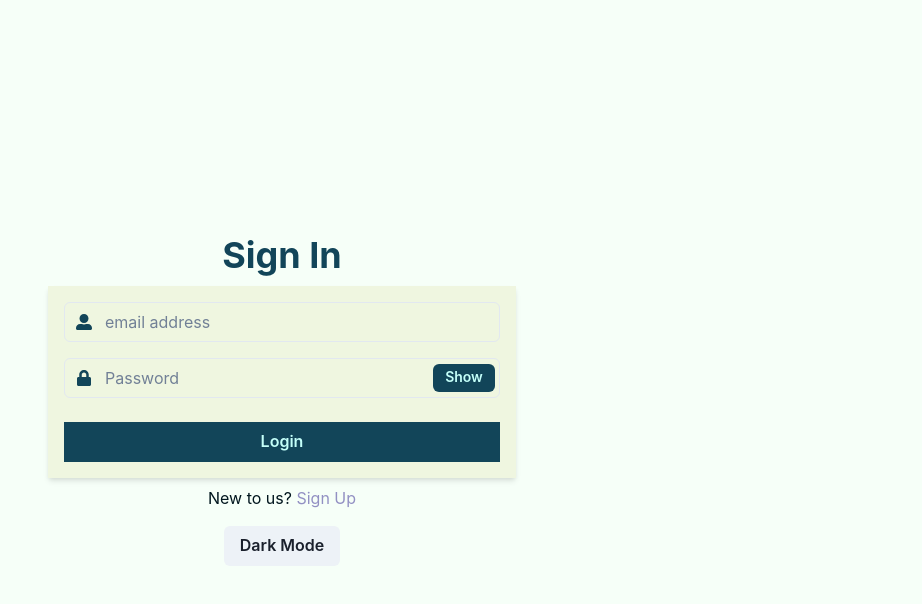
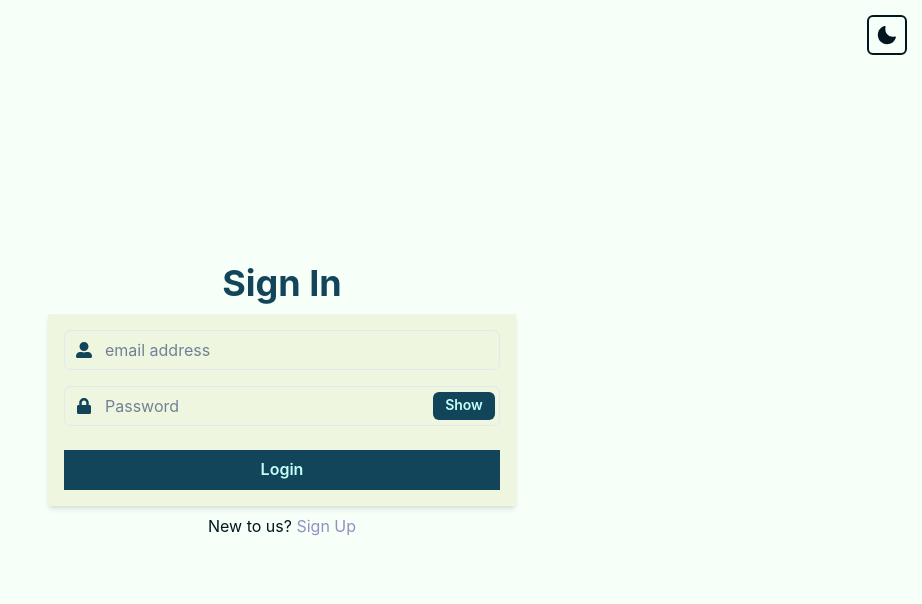
Before and after one commit to nihalmenon/db-project, a React (Create React App) app in the folder client/: page /signin in a window 1280 px wide. Shown: the top 604 px of the page, without its empty margins (358-1280 px from the left). Built offline with nearby package versions, Linux system fonts and the light colour scheme; no server answers.

Commit message:
tightened up darkmode

```diff
--- a/client/src/App.tsx
+++ b/client/src/App.tsx
@@ -15,6 +15,7 @@ import { BrowserRouter as Router, Route, Routes } from "react-router-dom";
 
 import "./App.css";
 import { Stats } from "./components/stats";
+import { DarkmodeButton } from "./components/darkmodeButton";
 
 function App() {
   return (
@@ -35,6 +36,7 @@ function App() {
             <Route path="*" element={<ErrorPage />} />
           </Route>
         </Routes>
+        <DarkmodeButton />
       </Router>
     </div>
   );
--- a/client/src/components/addTrip.tsx
+++ b/client/src/components/addTrip.tsx
@@ -52,7 +52,6 @@ export const AddTrip = () => {
   const fetchUserDetails = async () => {
     try {
       const response = await getUserDetails();
-      console.log("The user details", response);
       if (response.status === 200) {
         setUser(response.data.user);
       } else {
--- /dev/null
+++ b/client/src/components/darkmodeButton.tsx
@@ -0,0 +1,32 @@
+import { MoonIcon, SunIcon } from '@chakra-ui/icons'
+import { IconButton, useColorMode, useTheme } from "@chakra-ui/react"
+import { useLocation } from 'react-router-dom';
+
+const style: any = {
+  default: {
+    position: "fixed",
+    top: "15px",
+    right: "15px",
+  },
+  dashboard: {
+    display: "none",
+  },
+};
+
+export const DarkmodeButton = () => {
+  const { colorMode, toggleColorMode } = useColorMode();
+  const theme = useTheme();
+  const location = useLocation();
+
+  return (
+    <IconButton
+      style={location.pathname === "/dashboard" ? style.dashboard : style.default}
+      onClick={toggleColorMode}
+      borderWidth={2}
+      variant='outline'
+      colorScheme={theme.colors.primary[colorMode]}
+      aria-label='Darkmode Toggle'
+      icon={colorMode === "light" ? <MoonIcon w={5} h={5} /> : <SunIcon w={5} h={5} />}
+    />
+  );
+};
--- a/client/src/components/editTripDetailsModal.tsx
+++ b/client/src/components/editTripDetailsModal.tsx
@@ -78,9 +78,8 @@ export const EditTripDetailsModal = ({
 
     try {
       await updateTrip(updatedTrip);
-      console.log("updated trip");
     } catch (error) {
-      console.log("Error updating trip: ", error);
+      console.error("Error updating trip: ", error);
     }
     onClose();
   };
--- a/client/src/components/profile.tsx
+++ b/client/src/components/profile.tsx
@@ -8,7 +8,6 @@ export const Profile = () => {
   useEffect(() => {
     getUserDetails().then(response => {
       setUserData(response.data.user);
-      console.log(response.data.user);
     });
   }, []);
 
--- a/client/src/components/signin.tsx
+++ b/client/src/components/signin.tsx
@@ -20,6 +20,7 @@ import { loginUser } from "../actions/user";
 import { FaUserAlt, FaLock } from "react-icons/fa";
 import { Link as RouterLink, useNavigate } from "react-router-dom";
 import toast from "react-hot-toast";
+import { DarkmodeButton } from "./darkmodeButton";
 
 const CFaUserAlt = chakra(FaUserAlt);
 const CFaLock = chakra(FaLock);
@@ -31,7 +32,7 @@ export const SignIn = () => {
   const [error, setError] = useState("");
 
   const theme = useTheme();
-  const { colorMode, toggleColorMode } = useColorMode();
+  const { colorMode } = useColorMode();
   const navigate = useNavigate();
 
   const handleShowClick = () => setShowPassword(!showPassword);
@@ -159,9 +160,6 @@ export const SignIn = () => {
           Sign Up
         </Link>
       </Box>
-      <Button onClick={toggleColorMode} mt={4}>
-        {colorMode === "light" ? "Dark" : "Light"} Mode
-      </Button>
     </Flex>
   );
 };
--- a/client/src/components/signup.tsx
+++ b/client/src/components/signup.tsx
@@ -55,7 +55,6 @@ export const SignUp = () => {
 
       if (response.status === 201) {
         const authToken = response.data.token;
-        console.log(authToken);
         localStorage.setItem("authToken", authToken);
         toast.success("User created successfully");
         navigate("/dashboard");
--- a/client/src/components/stats.tsx
+++ b/client/src/components/stats.tsx
@@ -83,7 +83,7 @@ export const Stats = () => {
 
       <TableContainer
         mt={5}
-        bg={theme.colors.light[colorMode]}
+        bg={theme.colors.background[colorMode]}
         border={"2px solid"}
         borderColor={"gray.200"}
         rounded="lg"
@@ -102,8 +102,8 @@ export const Stats = () => {
             {popularDestinations.map(dest => {
               return (
                 <Tr>
-                  <Td color={theme.colors.textlight[colorMode]}>{dest.city}, {dest.c_name}</Td>
-                  <Td isNumeric color={theme.colors.textlight[colorMode]}>{dest.trip_count}</Td>
+                  <Td color={theme.colors.tabletext[colorMode]}>{dest.city}, {dest.c_name}</Td>
+                  <Td isNumeric color={theme.colors.tabletext[colorMode]}>{dest.trip_count}</Td>
                 </Tr>
               );
             })}
--- a/client/src/index.tsx
+++ b/client/src/index.tsx
@@ -57,6 +57,10 @@ const theme = extendTheme({
       light: "#c4fff9",
       dark: "#c4fff9",
     },
+    tabletext: {
+      light: "#01161e",
+      dark: "#c4fff9",
+    },
   },
 });
 
```
Also changed, not shown: 1 other file (tests, documents, lock files or other folders).
